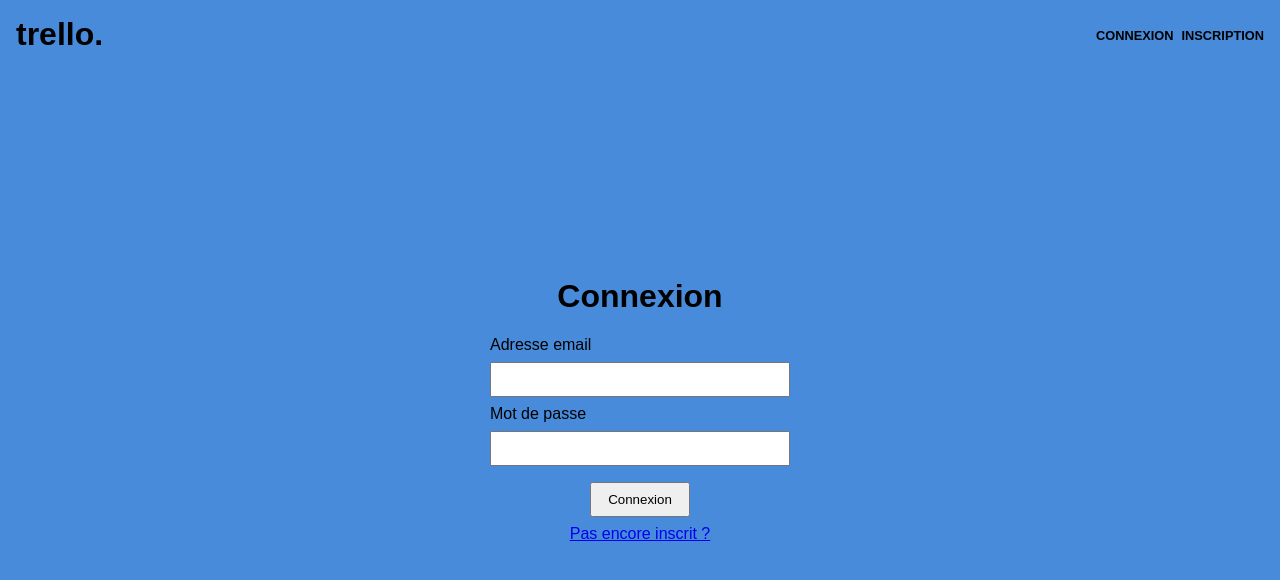
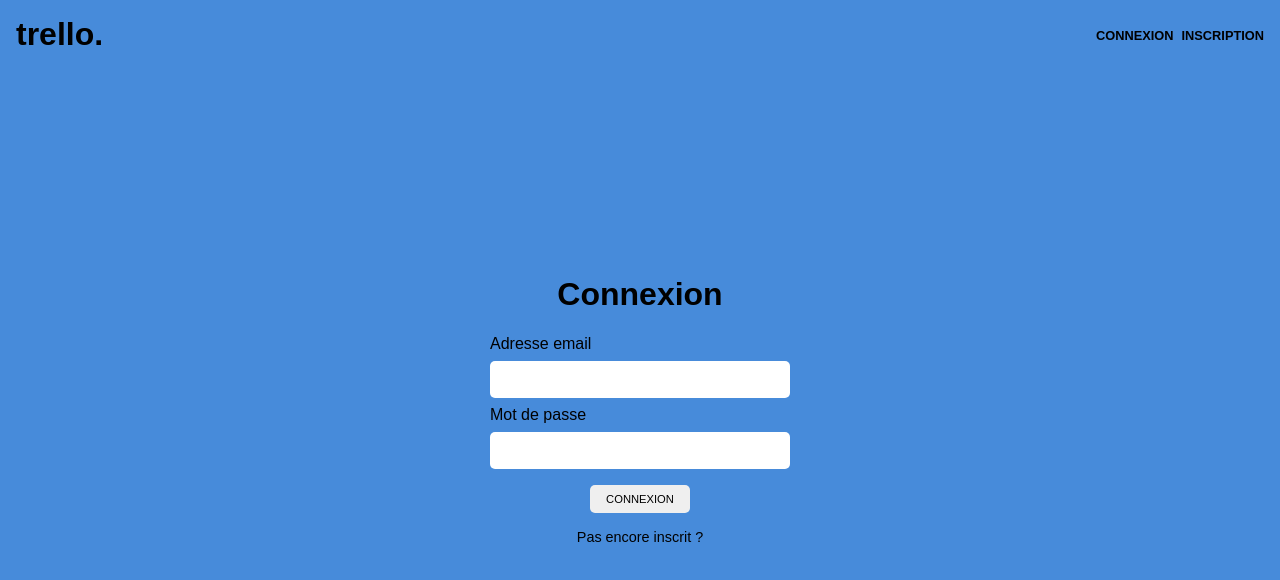
Before and after one commit to FlorentAlam/trello_fullstack, a Next.js app: page /connexion in a window 1280 px wide. Shown: the top 580 px of the page. Built offline with nearby package versions, Linux system fonts and the light colour scheme.

Commit message:
added react icons to flash component

```diff
--- a/assets/main/_registration.scss
+++ b/assets/main/_registration.scss
@@ -3,6 +3,12 @@
     align-items: center;
     justify-content: center;
     flex-direction: column;
+    a{
+        color: black;
+        text-decoration: none;
+        font-size: .9rem;
+        margin-top: .5rem;
+    }
     form{
         display: flex;
         flex-direction: column;
@@ -12,12 +18,18 @@
             margin-bottom: .5rem;
         }
         input{
-            padding: .5rem;
+            padding: .7rem;
+            border-radius: 5px;
+            border: none;
         }
         button{
             align-self: center;
             margin: .5rem 0;
             padding: .5rem 1rem;
+            border-radius: 5px;
+            border: none;
+            text-transform: uppercase;
+            font-size: .7rem;
         }
     }
 }
--- a/assets/main/_tableau.scss
+++ b/assets/main/_tableau.scss
@@ -19,4 +19,6 @@
 .tableau{
     display: flex;
     align-items: flex-start;
+    padding: 4rem 1rem;
+    box-sizing: border-box;
 }
--- a/components/Flash.tsx
+++ b/components/Flash.tsx
@@ -1,5 +1,6 @@
 import { useContext, useEffect, useState } from "react";
 import { MainContext } from "../pages/_app";
+import { FaTimes, FaCheck } from 'react-icons/fa';
 
 const Flash = () => {
     const [ isActive, toggleActivity ] = useState(false);
@@ -16,6 +17,8 @@
     return (
         <div className={"flash " + (ctx.flash.isError ? "flash--error " : "flash--success ") + (isActive ? "flash--active" : "flash--inactive")}>
             <div className="flash-colorBar"></div>
+            { ctx.flash.isError && <FaCheck/>}
+            { !ctx.flash.isError && <FaTimes/>}
             <p>{ ctx.flash.message }</p>
         </div>
     )
--- a/components/Liste.tsx
+++ b/components/Liste.tsx
@@ -24,7 +24,7 @@
     }, [])
 
     const fetchCartes = async () => {
-        const response = await axios.get(GET_CARTES_URL(liste_id));
+        const response = await axios.get(GET_CARTES_URL(liste_id), { withCredentials: true});
         const data: ICarte[] = response.data;
         setCartes(data);
     }
@@ -43,7 +43,7 @@
             const result = await axios.post(CREATE_CARTE_URL, {
                 name: carteName,
                 liste_id
-            });
+            }, { withCredentials: true });
             if(result.status === 400) throw new Error('Erreur lors de la création de la carte.');
             return result.data;
         } catch(e){
--- a/components/ListeTitle.tsx
+++ b/components/ListeTitle.tsx
@@ -22,7 +22,7 @@
         let res = await axios.put(UPDATE_LISTE_URL, {
             id: liste_id,
             name: listeTitle
-        });
+        }, { withCredentials: true});
     }
 
     return (
--- a/package.json
+++ b/package.json
@@ -18,6 +18,7 @@
     "next": "^10.0.8",
     "react": "^17.0.1",
     "react-dom": "^17.0.1",
+    "react-icons": "^4.2.0",
     "redis": "^3.0.2",
     "sass": "^1.32.8"
   },
--- a/pages/tableaux/[id].tsx
+++ b/pages/tableaux/[id].tsx
@@ -24,7 +24,7 @@
     const fetchListes = async () => {
         const tableau_id: string = router.query.id as string;
 
-        const response = await axios.get(GET_LISTES_URL(tableau_id));
+        const response = await axios.get(GET_LISTES_URL(tableau_id), { withCredentials: true});
         const data: IListe[] = response.data;
         setListes(data);
     }
@@ -44,7 +44,7 @@
             const result = await axios.post(CREATE_LISTE_URL, {
                 name: listeName,
                 tableau_id
-            });
+            }, { withCredentials: true });
             if(result.status === 400) throw new Error('Erreur lors de la création de la liste.');
             return result.data;
         } catch(e){
@@ -53,7 +53,7 @@
     };
 
     return (
-        <div className="tableau">
+        <div id="page" className="tableau">
             { listes.map((liste, index) => (
                 <Liste key={liste.id} liste_id={liste.id} listeName={liste.name} />
             ))}
```
Also changed, not shown: pages/tableaux/index.tsx (+11 -5 lines), 2 other files (tests, documents, lock files or other folders).
